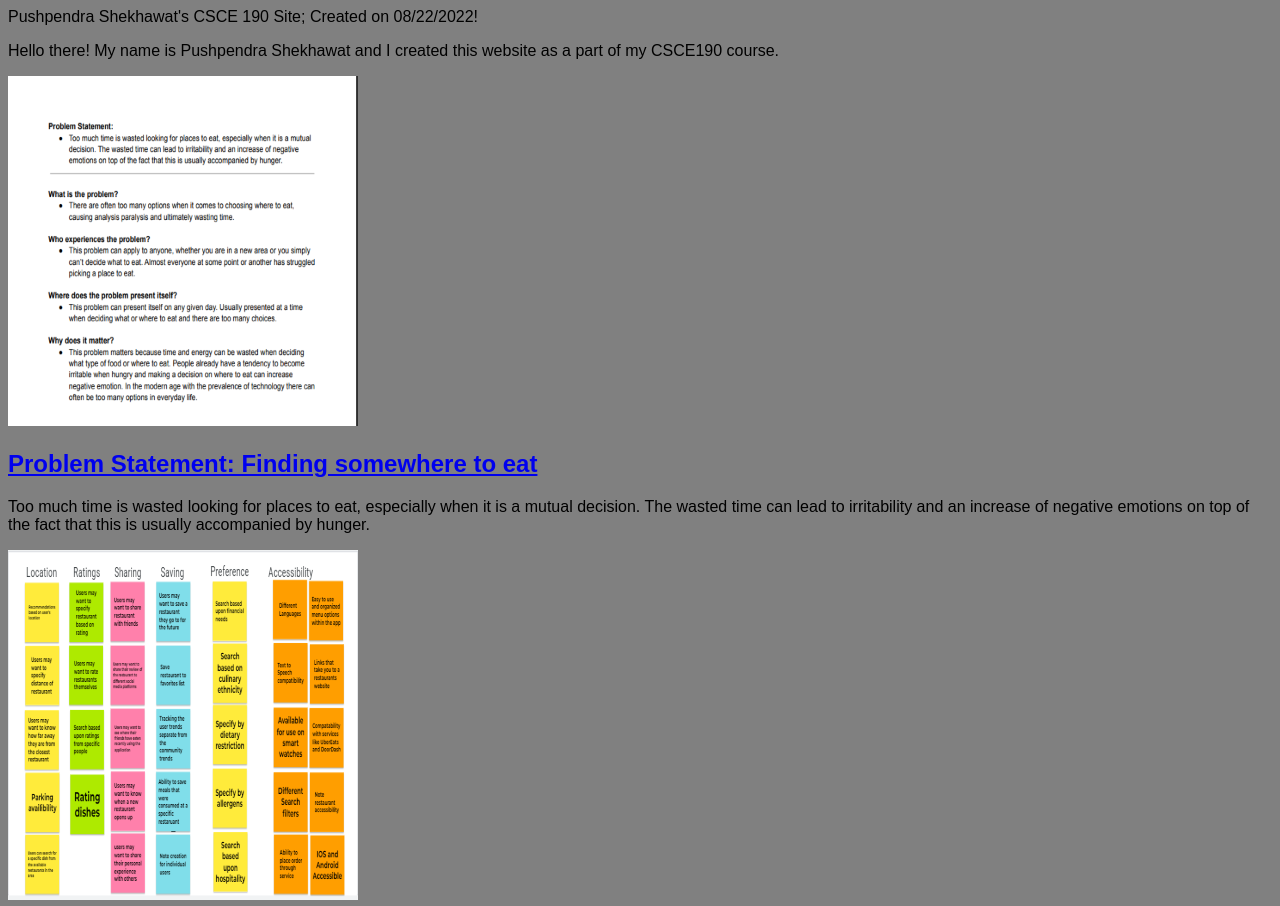
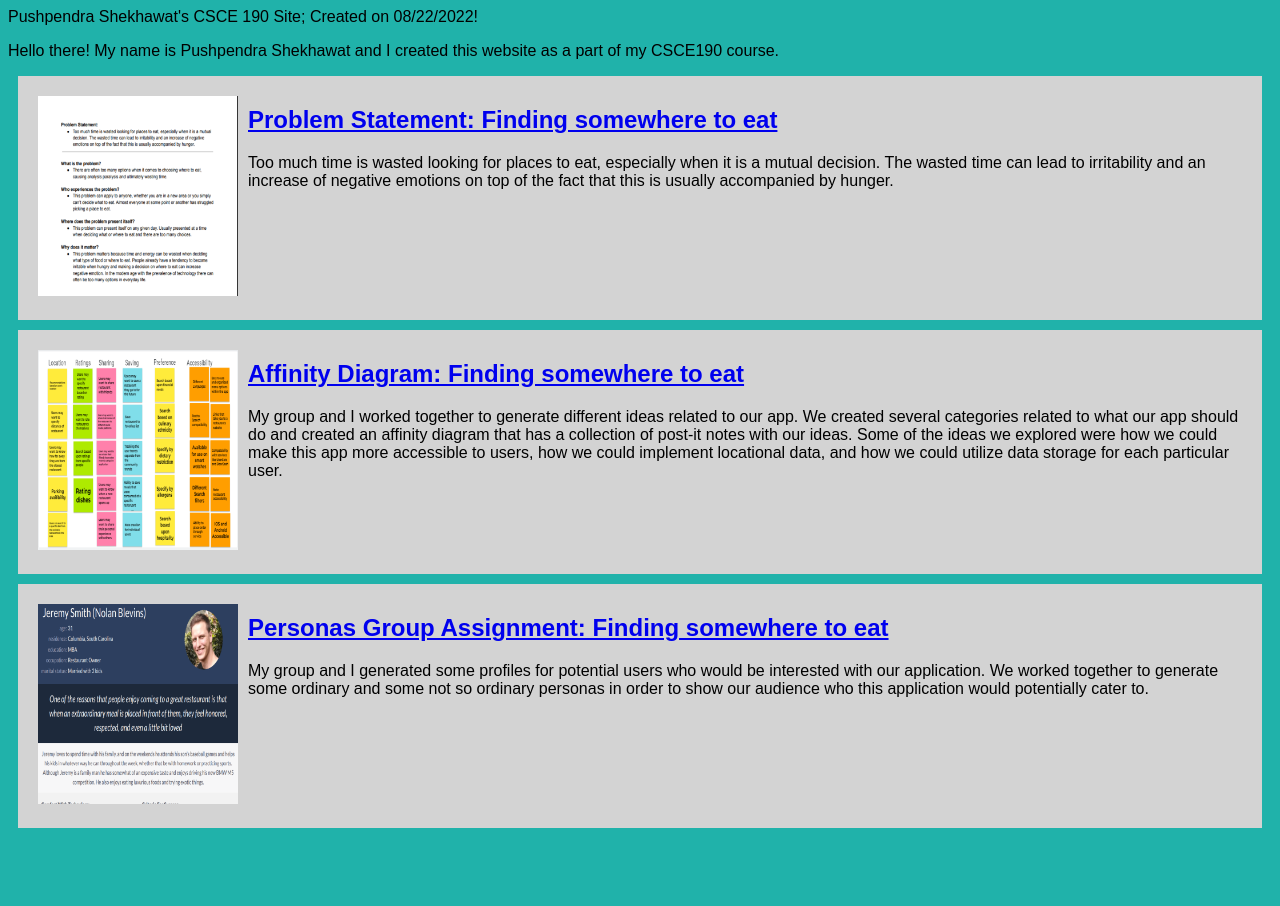
Before and after one commit to PushpendraSShekhawat/PushpendraSShekhawat.github.io, a plain HTML site: page index.html in a window 1280 px wide. Shown: the top 906 px of the page. After the commit the page ends 838 px from the top, so only its background shows below. Drawn offline with Linux system fonts and the light colour scheme.

Commit message:
Add files via upload

```diff
--- a/index.html
+++ b/index.html
@@ -34,5 +34,18 @@
                     </p>
                 </section>
             </section>
+
+             <!-- Affinity Diagram Assignment-->
+             <section class="assignment">
+                <a href="files/persona.pdf"><img src="images/persona.png"></a>
+                <section class="ass-details">
+                    <a href="files/persona.pdf"><h2>Personas Group Assignment: Finding somewhere to eat</h2></a>
+                    <p>
+                       My group and I generated some profiles for potential users who would be interested with
+                       our application. We worked together to generate some ordinary and some not so ordinary
+                       personas in order to show our audience who this application would potentially cater to.
+                    </p>
+                </section>
+            </section>
         </body>
 </html>
--- a/styles.css
+++ b/styles.css
@@ -1,6 +1,18 @@
 body{
-    background:gray;
+    background:lightseagreen;
     font-family:Arial, Helvetica, sans-serif;
+}
+
+.assignment {
+    display: flex;
+    padding: 10px;
+    margin: 10px;
+    background: lightgray;
+}
+
+.assignment img {
+    width: 200px;
+    padding: 10px;
 }
 h1{
     color:darkorchid;
```
Also changed, not shown: images/persona.png (added), 1 other file.
